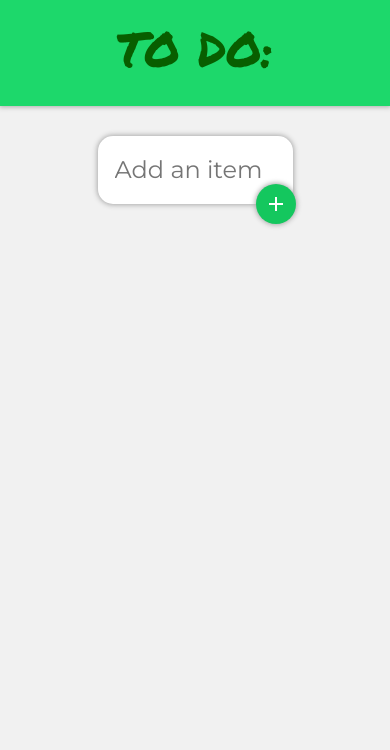
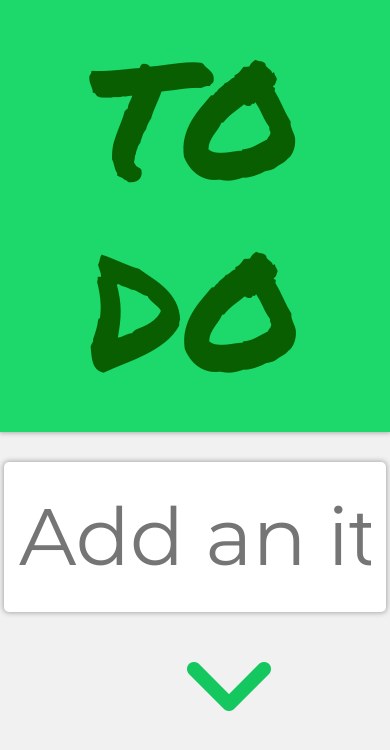
Before and after one commit to btl28/Todo-list, a React (Create React App) app: page / in a window 390 px wide. Shown: the top 750 px of the page. Built offline with nearby package versions, Linux system fonts and the light colour scheme.

Commit message:
Finish note creation, comletion, and deletion functionality.

```diff
--- a/public/index.html
+++ b/public/index.html
@@ -7,8 +7,9 @@
 
     <link rel="preconnect" href="https://fonts.googleapis.com">
     <link rel="preconnect" href="https://fonts.gstatic.com" crossorigin>
-    <link href="https://fonts.googleapis.com/css2?family=Montserrat:wght@400;700&family=Permanent+Marker&display=swap"
-      rel="stylesheet">
+    <link href="https://fonts.googleapis.com/css2?family=Montserrat:wght@400;700&family=Permanent+Marker&display=swap" rel="stylesheet">
+
+    <script src="https://kit.fontawesome.com/bcf7d32ea1.js" crossorigin="anonymous"></script>
 
   </head>
   <body>
--- a/src/components/App.jsx
+++ b/src/components/App.jsx
@@ -7,7 +7,8 @@ function App(){
     const [listItems, setListItems] = useState([]);
 
     function addListItem(newNote) {
-        setListItems([...listItems, newNote]);
+        const newItem = [...listItems, newNote]
+        setListItems(newItem);
     }
 
     function deleteListItem(id) {
@@ -27,7 +28,7 @@ function App(){
             <InputArea addItem={addListItem}/>
             {listItems.map((item, index) => {
                 return (
-                    <TodoItem key={index} note={item} id={index} onDelete={deleteListItem} />
+                    <TodoItem key={index} note={item.note} id={index} onDelete={deleteListItem} />
                 );
             })}
 
--- a/src/components/Header.jsx
+++ b/src/components/Header.jsx
@@ -3,7 +3,7 @@ import React from "react";
 function Header(){
     return (
         <div className="header">
-            <h1>TO DO:</h1>
+            <h1>TO DO</h1>
         </div>
     );
 }
--- a/src/components/InputArea.jsx
+++ b/src/components/InputArea.jsx
@@ -1,17 +1,16 @@
 import React, {useState} from "react";
-import AddIcon from '@mui/icons-material/Add';
 
 function InputArea(props){
-    const [note, setNote] = useState("");
+    const [note, setNote] = useState({note: "", isDone: false});
 
     function handleChange(event) {
         const value = event.target.value;
-        setNote(value);
+        setNote({note: value, isDone: false});
     }
 
     function handleSubmit(event) {
         props.addItem(note);
-        setNote("");
+        setNote({ note: "", isDone: false});
         event.preventDefault();
     }
 
@@ -19,8 +18,14 @@ function InputArea(props){
         <div>
 
             <form className="create-note">
-                <input onChange={handleChange} value={note} placeholder="Add an item"/>
-                <button onClick={handleSubmit} ><AddIcon /></button>
+
+                <div className="item-input">
+                    <input onChange={handleChange} value={note.note} placeholder="Add an item" />
+                </div>
+                <div className="submit-btn">
+                    <button onClick={handleSubmit} ><i class="fa-solid fa-angle-right"></i></button>
+                </div>
+
             </form>
 
         </div>
--- a/src/components/TodoItem.jsx
+++ b/src/components/TodoItem.jsx
@@ -1,5 +1,4 @@
 import React, {useState} from "react";
-import DeleteIcon from '@mui/icons-material/Delete';
 
 function TodoItem(props) {
     const [isDone, setIsDone] = useState(false);
@@ -8,17 +7,18 @@ function TodoItem(props) {
         props.onDelete(props.id);
     }
 
-    function handleClick() {
+    function handleComplete() {
         setIsDone(!isDone);
     }
 
-    var style = { backgroundColor: "#8f8f8f", color: "white", textDecoration: "line-through"};
-
     return (
 
-        <div onClick={handleClick} style={isDone ? style : null} className="item">
-            <p>{props.note}</p>
-            <button style={isDone ? style : null} onClick={handleDelete}><DeleteIcon /></button>
+        <div className="item">
+            <div className={isDone ? "done" : "not-done"}>
+                <p>{props.note}</p>
+                <button onClick={handleComplete} style={isDone ? { backgroundColor: "grey", color: "white" } : { backgroundColor: "white", color: "rgb(20, 199, 94)" }}><i class="fa-solid fa-check"></i></button>
+                <button style={isDone ? { backgroundColor: "grey", color: "white" } : { backgroundColor: "white", color: "rgb(121, 121, 121)" }} onClick={handleDelete}><i class="fa-solid fa-trash"></i></button>
+            </div>
         </div>
     );
 }
--- a/src/styles.css
+++ b/src/styles.css
@@ -12,7 +12,6 @@ body {
     padding: 20px 50px;
     background-color: rgb(29, 216, 107);
     color: rgb(8, 94, 0);
-    text-align: center;
 }
 
 .header h1 {
@@ -24,54 +23,72 @@ form.create-note {
     position: relative;
     margin: 30px auto 100px auto;
     width: 50%;
-    border-radius: 15px;
-    box-shadow: 0 0 5px 1px rgb(170, 170, 170);
-    padding: 15px;
-    background-color: white;
 }
 
 form.create-note input {
-    width: 98%;
+    width: 100%;
     border: none;
     outline: none;
-    resize: none;
-    word-wrap: break-word;
     color: rgb(83, 83, 83);
     font-size: 1.5rem;
+    box-shadow: 0 0 5px 1px rgb(170, 170, 170);
+    background-color: white;
+    padding: 15px;
+    border-radius: 5px;
 }
 
 form.create-note button {
     position: absolute;
-    border-radius: 50%;
-    height: 40px;
-    width: 40px;
-    right: -2%;
-    bottom: -30%;
+    height: 80px;
+    bottom: -8px;
     border: none;
-    box-shadow: 0 0 5px 1px rgb(170, 170, 170);
-    color: white;
-    background-color: rgb(20, 199, 94);
+    color: rgb(20, 199, 94);
     transition: 0.1s;
+    background-color: rgb(241, 241, 241);
+    font-size: 4.5rem;
+}
+
+form.create-note i {
+    position: relative;
+    height: 60px;
+    bottom: 15px;
+}
+
+.item-input {
+    display: inline-block;
+    width: 90%;
+}
+
+.submit-btn {
+    display: inline-block;
+    border: none;
+    color: rgb(20, 199, 94);
+    transition: 0.1s;
+    margin-left: 5px;
+    text-align: right;
+    background-color: rgb(241, 241, 241);
 }
 
 form.create-note button:hover {
-    background-color: rgb(23, 146, 74);
+    color: rgb(23, 146, 74);
 }
 
 .item {
-    width: 45%;
+    width: 50%;
     margin: 5px auto;
+}
+
+.item div {
+    width: 90%;
     border-radius: 5px;
     box-shadow: 0 0 5px 1px rgb(170, 170, 170);
     padding: 15px;
-    background-color: white;
-    color: rgb(83, 83, 83);
 }
 
 .item p {
     font-size: 1.2rem;
     margin: 0;
-    width: 90%;
+    width: 100%;
     white-space: pre-wrap;
     word-wrap: break-word;
 }
@@ -79,11 +96,78 @@ form.create-note button:hover {
 .item button {
     outline: none;
     border: none;
-    background-color: white;
-    color: rgb(121, 121, 121);
-    margin: 0 0 0 95%;
+    padding: 1px 3px;
 }
 
 .item button:hover {
     color: rgb(90, 90, 90);
 }
+
+.done {
+    background-color: grey;
+    text-decoration: line-through;
+    color: white;
+}
+
+.not-done {
+    background-color: white;
+    color: rgb(83, 83, 83);
+}
+
+@media screen and (max-width: 1024px) {
+
+    .header {
+        text-align: center;
+    }
+
+    .header h1 {
+        font-size: 10rem;
+    }
+
+    form.create-note {
+        margin: 30px auto 150px auto;
+        width: 98%;
+    }
+
+    form.create-note input {
+        width: 100%;
+        font-size: 5rem;
+    }
+
+    .item {
+        width: 100%;
+        margin: 5px auto;
+    }
+
+    .item div {
+        width: 98%;
+        margin: auto;
+    }
+
+    .item p {
+        font-size: 3rem;
+    }
+
+    .submit-btn {
+        position: absolute;
+        transform: rotate(90deg);
+        right: 54%;
+        top: 120%;
+    }
+
+    form.create-note button {
+        height: 120px;
+        width: 80px;
+        font-size: 7rem;
+    }
+
+    form.create-note i {
+        height: 110px;
+        bottom: 20px;
+    }
+
+    .item-input {
+        display: block;
+        width: 100%;
+    }
+}
```
